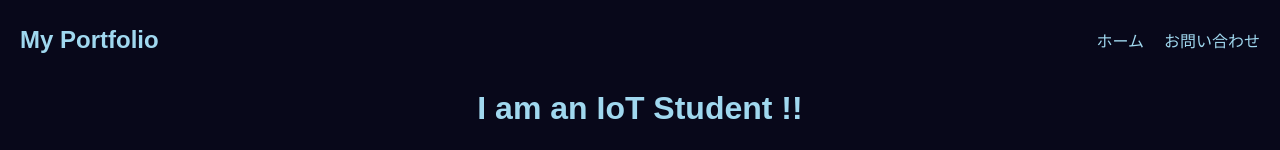
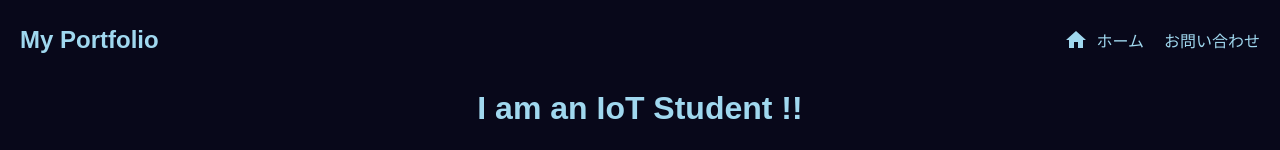
Before and after one commit to HibikiKobayashii/portforio, a Next.js app: page / in a window 1280 px wide. Shown: the top 150 px of the page. Built offline with nearby package versions, Linux system fonts and the light colour scheme.

Commit message:
Update Header.tsx

```diff
--- a/app/components/Header.tsx
+++ b/app/components/Header.tsx
@@ -1,3 +1,4 @@
+import HomeIcon from '@mui/icons-material/Home'; // アイコンをインポート
 import Link from "next/link"; // Next.jsのリンクコンポーネントをインポート
 
 const Header = () => {
@@ -27,7 +28,8 @@ const Header = () => {
           }}
         >
           <li>
-            <Link href="/" style={{ color: "#a0d8ef", textDecoration: "none" }}>
+            <Link href="/" style={{ color: "#a0d8ef", textDecoration: "none", display: "flex", alignItems: "center" }}>
+              <HomeIcon style={{ marginRight: "8px" }} /> {/* アイコンと文字を並べて表示 */}
               ホーム
             </Link>
           </li>
```
